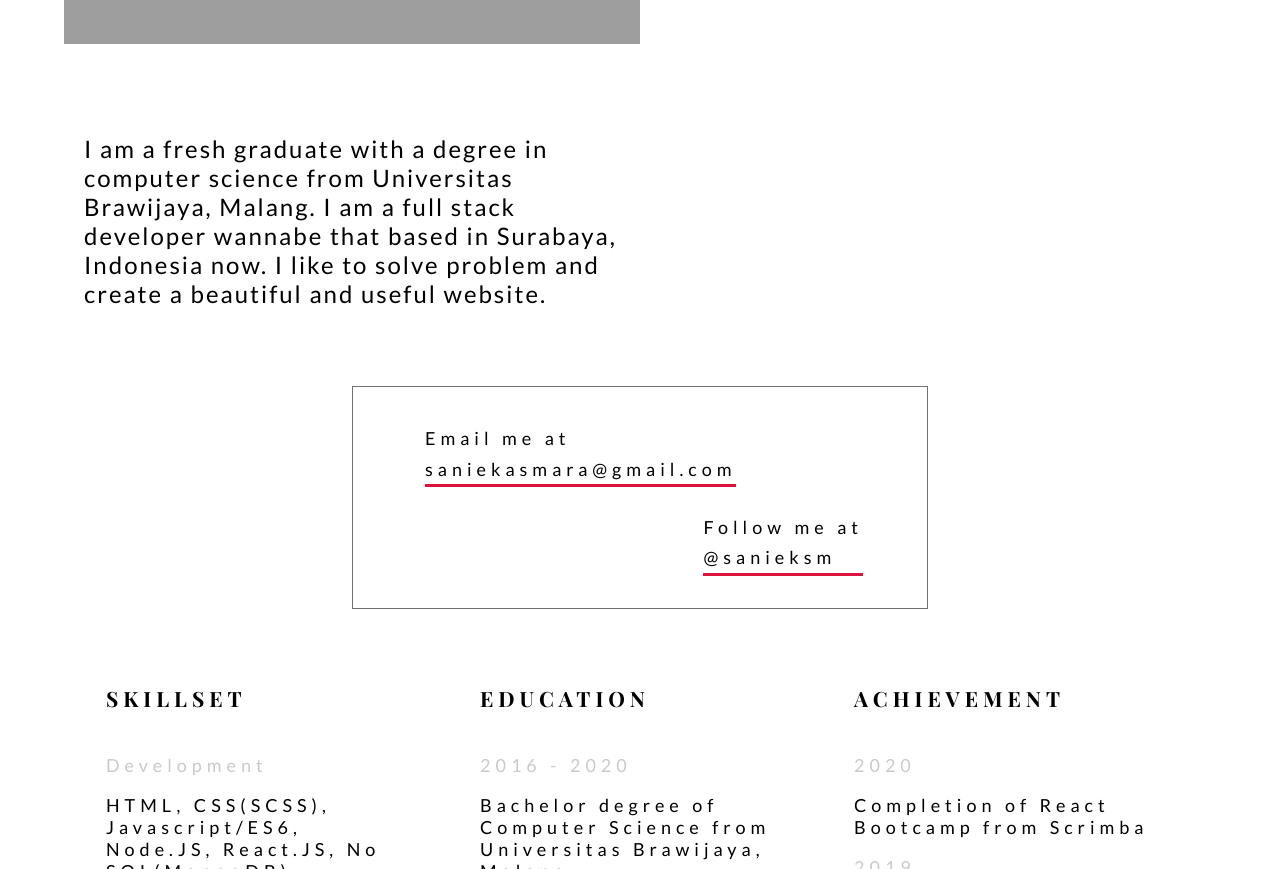
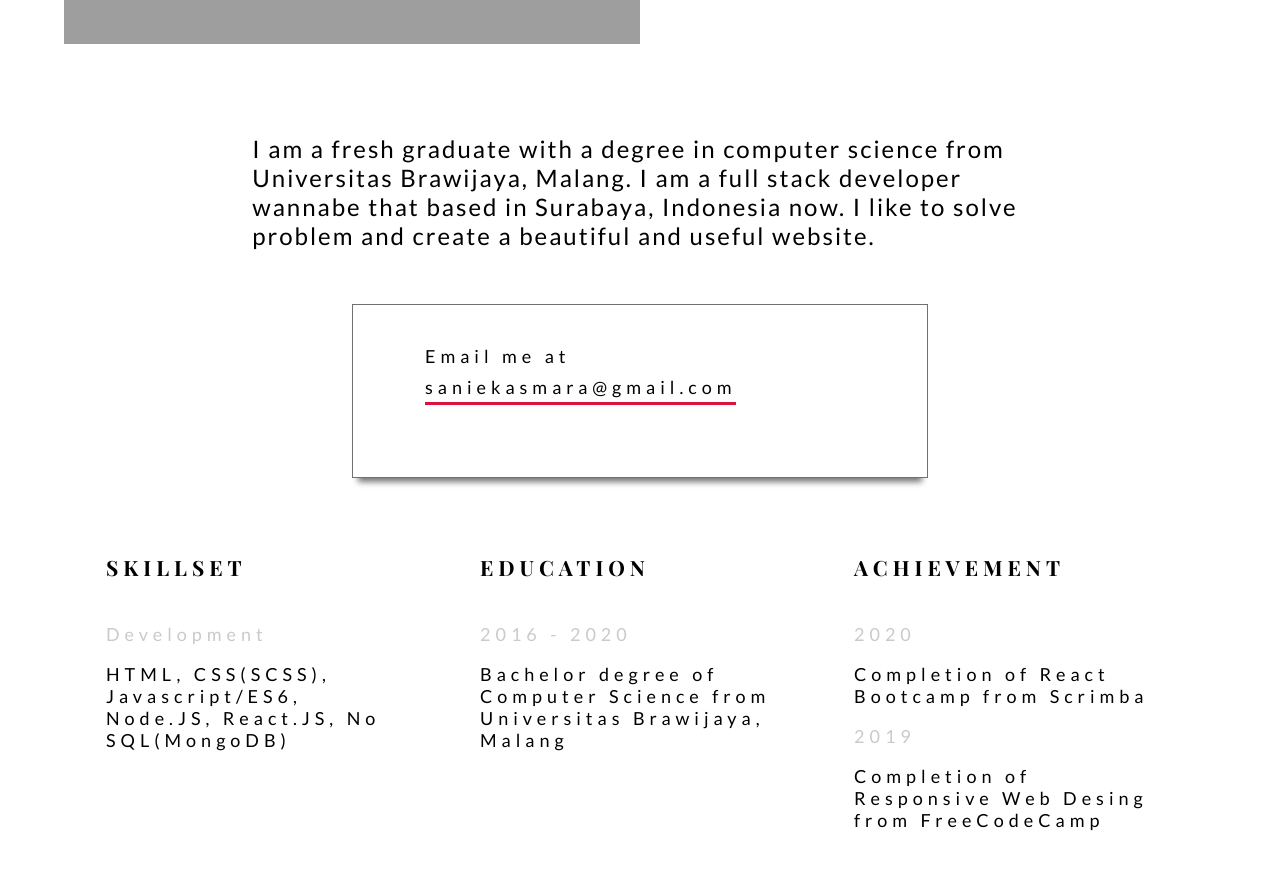
Before and after one commit to Poorlady/My-Portfolio, a plain HTML site: page index.html in a window 1280 px wide. Shown: the part 880-1749 px from the top of the page. Drawn offline with nearby package versions, Linux system fonts and the light colour scheme; grey boxes are pictures that could not be loaded.

Commit message:
add style

```diff
--- a/css/style.css
+++ b/css/style.css
@@ -198,6 +198,7 @@ ul {
     margin-top: 30vh;
     padding-left: 5%;
     padding-top: 8%;
+    box-shadow: 10px 10px 6px -6px #777;
   }
   .intro__secondary {
     background: url(../images/me.JPG);
@@ -227,18 +228,14 @@ ul {
   background-color: black;
 }
 @media only screen and (min-width: 600px) {
-  .about-me {
-    display: flex;
-    justify-content: space-around;
-  }
+
   .flash-me {
-    width: 50%;
+    width: 70%;
+    margin: 0 auto;
   }
 }
 @media only screen and (min-width: 992px) {
-  .about-me {
-    justify-content: space-between;
-  }
+
   .about-secondary {
     width: 30%;
     text-align: center;
@@ -267,7 +264,7 @@ ul {
     width: 50%;
     margin: 0 auto;
     border: 1px solid #707070;
-    height: 223px;
+    box-shadow: 0 10px 6px -6px #777;
     padding: 2em 4em;
     letter-spacing: 5px;
     position: relative;
--- a/index.html
+++ b/index.html
@@ -32,7 +32,6 @@
         </div>
         <div class="container touch-wrapper">
             <p class="touch-first border-red">Email me at <br> saniekasmara@gmail.com</p>
-            <p class="touch-second border-red">Follow me at <br> @sanieksm</p>
         </div>
         <div class="container history">
             <div class="">
```
